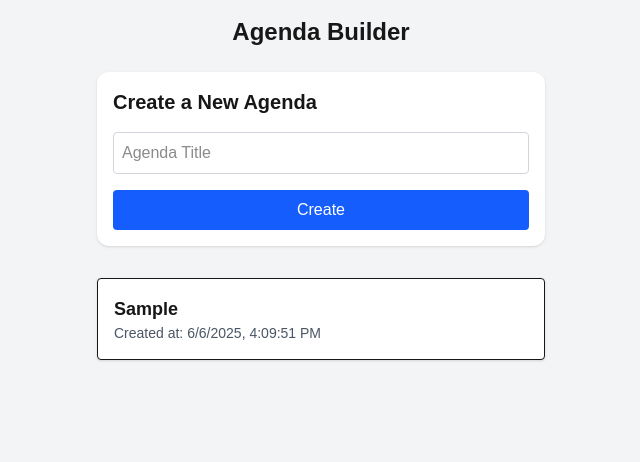
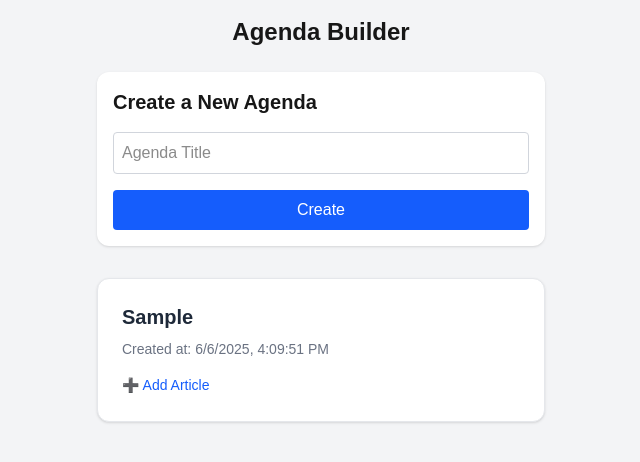
Before and after one commit to RanA-ReichmanUni/Agenda, a Next.js app in the folder agenda-frontend/: page / in a window 1280 px wide. Both pictures are taken after typing "Sample" into the empty fields and a click on the button "Create". Shown: the top 462 px of the page, without its empty margins (319-959 px from the left). Built offline with nearby package versions, Linux system fonts and the light colour scheme.

Commit message:
Added Agenda Card List

```diff
--- a/agenda-frontend/src/app/page.tsx
+++ b/agenda-frontend/src/app/page.tsx
@@ -1,8 +1,9 @@
 "use client"; // ✅ Enables interactivity on the client side
 
 import React, { useState } from "react";
-import { Agenda } from "../lib/types"; // 👈 Adjust if path differs
-import CreateAgendaForm from "../components/CreateAgendaForm"; // 👈 Our form component
+import { Agenda } from "../lib/types"; //  Adjust if path differs
+import CreateAgendaForm from "../components/CreateAgendaForm"; //  Our form component
+import AgendaCard from "../components/AgendaCard";
 
 export default function HomePage() {
   const [agendas, setAgendas] = useState<Agenda[]>([]); // Store list of created agendas
@@ -20,19 +21,25 @@ export default function HomePage() {
       <h1 className="text-2xl font-bold text-center mb-6">Agenda Builder</h1>
 
       {/* Create form */}
-      <CreateAgendaForm onCreate={handleCreateAgenda} />
+	  {/*Embeding the CreateAgendaForm, and passing the "handleCreateAgenda" function that creates the new Agenda state.
+	    The CreateAgendaForm recieves the function "handleCreateAgenda" as a parameter from the parent (props).
+	    The CreateAgendaForm than creates the new agenda object and update the state using the "handleCreateAgenda" from the parent (this page/component) */}
+
+     <CreateAgendaForm onCreate={handleCreateAgenda} />
 
       {/* Agenda list */}
       <div className="mt-8 space-y-4 max-w-md mx-auto">
         {agendas.map((agenda) => (
-          <div key={agenda.id} className="border rounded p-4 bg-white shadow-sm">
-            <h3 className="text-lg font-semibold">{agenda.title}</h3>
-            <p className="text-sm text-gray-600">
-              Created at: {agenda.createdAt.toLocaleString()}
-            </p>
-          </div>
+            <AgendaCard
+              key={agenda.id}
+              agenda={agenda}
+              onAddArticle={(id) => alert(`Add article to agenda ${id}`)} // placeholder
+            />
+
         ))}
       </div>
+
     </div>
+
   );
 }
--- /dev/null
+++ b/agenda-frontend/src/components/AgendaCard.tsx
@@ -0,0 +1,31 @@
+// 🧠 Component for displaying a single agenda as a card
+
+import React from "react";
+import { Agenda } from "../lib/types"; // ✅ Use the shared interface
+
+interface AgendaCardProps {
+  agenda: Agenda; // ✅ The agenda to display
+  onAddArticle: (agendaId: string) => void; // ✅ Function for handling article addition (for next steps)
+}
+
+export default function AgendaCard({ agenda, onAddArticle }: AgendaCardProps) {
+  return (
+    <div className="bg-white p-6 rounded-xl shadow hover:shadow-md transition-all border border-gray-200">
+      {/* Agenda title */}
+      <h3 className="text-xl font-semibold text-gray-800">{agenda.title}</h3>
+
+      {/* Creation date */}
+      <p className="text-sm text-gray-500 mt-2">
+        Created at: {agenda.createdAt.toLocaleString()}
+      </p>
+
+      {/* Add article button */}
+      <button
+        className="mt-4 text-sm text-blue-600 hover:underline"
+        onClick={() => onAddArticle(agenda.id)} // ✅ future usage
+      >
+        ➕ Add Article
+      </button>
+    </div>
+  );
+}
--- a/agenda-frontend/src/lib/types.ts
+++ b/agenda-frontend/src/lib/types.ts
@@ -5,12 +5,12 @@ export interface Article {
 	title: string;
 	description: string;
 	imageUrl? : string; // Optional image url
-
+}
 
 export interface Agenda {
 
 	id: string;
 	title: string;
-	createAt: Date;
+	createdAt: Date;
 	articles: Article[]; //List of articles
 }
```
